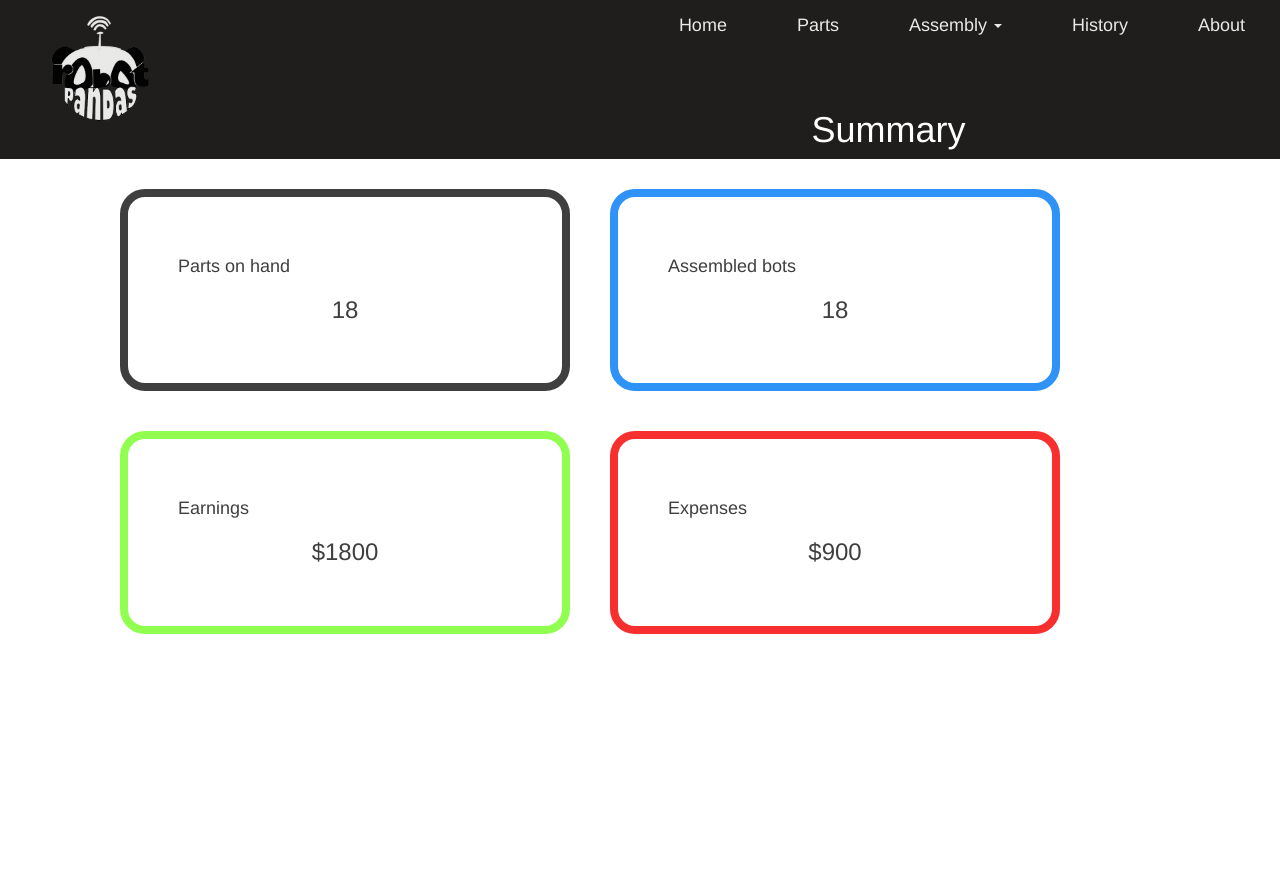
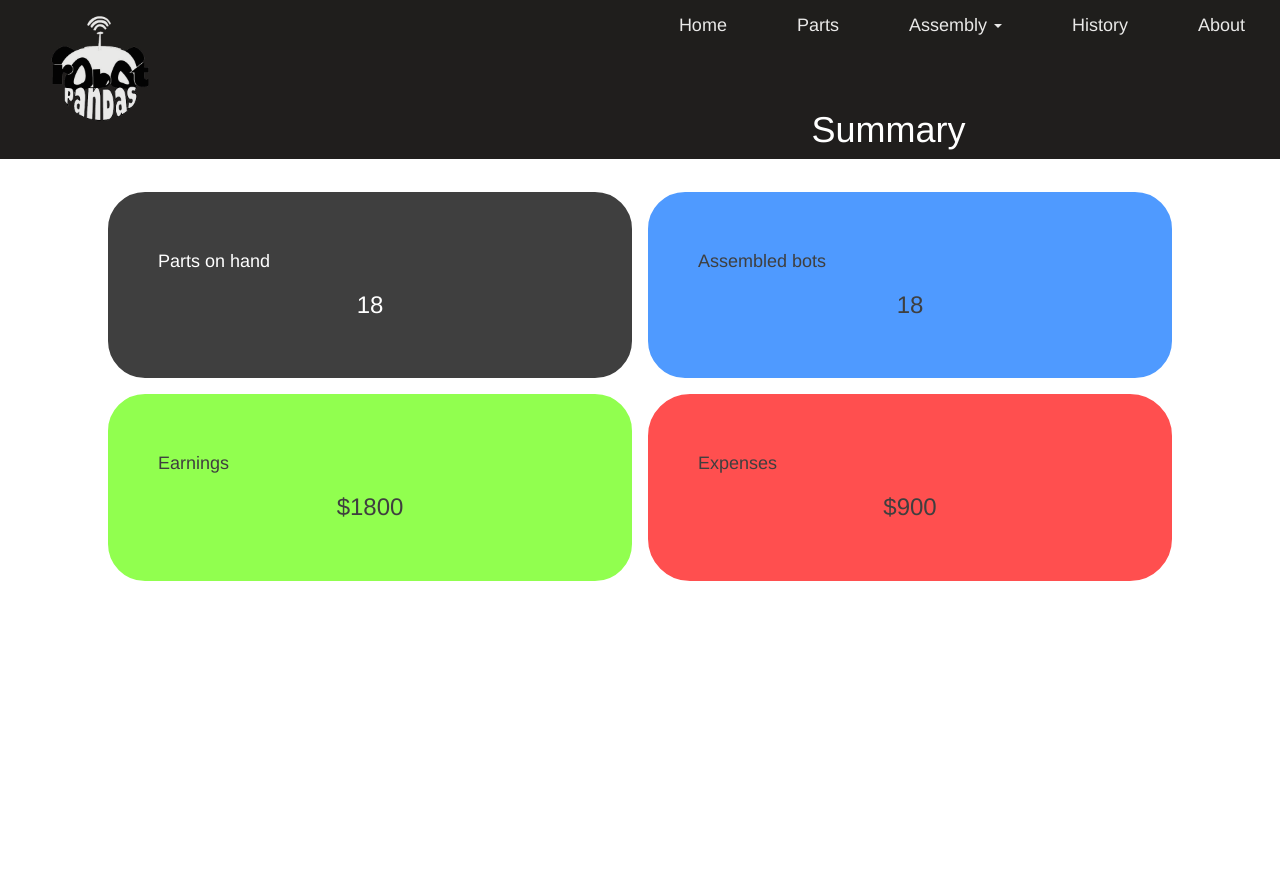
Before and after one commit to tomminwoonam/COMP4711ASN, a CodeIgniter app: page /database/ in a window 1280 px wide. Shown: the top 874 px of the page. Run offline with CodeIgniter, Linux system fonts and the light colour scheme.

Commit message:
improved css

```diff
--- a/application/views/homepage.php
+++ b/application/views/homepage.php
@@ -1,21 +1,21 @@
-<div class="container-fluid">
+<div class="container-fluid homecontainer">
     <div class="col-sm-12">
 
-        <div class="col-sm-5 graybox">
+        <div class="col-sm-6 graybox">
             <h4>Parts on hand</h4>
             <h3 class="homedashvalue">{totparts}</h3>
         </div>
-        <div class="col-sm-5 bluebox">
+        <div class="col-sm-6 bluebox">
             <h4>Assembled bots</h4>
             <h3 class="homedashvalue">{totbots}</h3>
         </div>
     </div>
     <div class="col-sm-12">
-        <div class="col-sm-5 greenbox">
+        <div class="col-sm-6 greenbox">
             <h4>Earnings</h4>
             <h3 class="homedashvalue">${earnings}</h3>
         </div>
-        <div class="col-sm-5 redbox">
+        <div class="col-sm-6 redbox">
             <h4>Expenses</h4>
             <h3 class="homedashvalue">${expenses}</h3>
         </div>
--- a/application/views/parts.php
+++ b/application/views/parts.php
@@ -1,4 +1,4 @@
-<div class=" container-fluid">
+<div class=" container-fluid partscontainer">
     {parts}
     <div class="col-sm-4 parts">
         <a href="/parts/{id}">
--- a/application/views/template.php
+++ b/application/views/template.php
@@ -46,11 +46,15 @@ defined('BASEPATH') OR exit('No direct script access allowed');
                 </div>
             </div>
         </nav>
+
         <div class="container-fluid titlediv">
+
             <h1 class="ptitle">{ptitle}</h1></div>
+
         <div class="container">
             {content}
         </div>
+
         <footer id="footerucorp">
             <img src="/img/umbrellacorp.png" height="50">
         </footer>
--- a/public/css/template.css
+++ b/public/css/template.css
@@ -55,43 +75,45 @@ footer {
 html,
 body {
     height: 100%;
-    margin: 0;
+    margin: auto;
     padding: 0;
     /*content text colour*/
     color: #5e5c5b;
     background-color: white;
 }
+.homecontainer {
+    background-color: white;
+    border-radius: 15px;
+    border: 5px solid white;
+    padding: 10px;
+}
 .redbox {
-    /*background-color: #ff4f4f;*/
+    background-color: #ff4f4f;
     color: #3f3f3f;
-    border-radius: 25px;
-    border: 8px solid #f72f2f;
+    border-radius: 50px;
+    border: 8px solid white;
     padding: 50px;
-    margin: 20px 20px;
 }
 .greenbox {
-    /*background-color: #91ff4f;*/
+    background-color: #91ff4f;
     color: #3f3f3f;
-    border-radius: 25px;
-    border: 8px solid #91ff4f;
+    border-radius: 45px;
+    border: 8px solid white;
     padding: 50px;
-    margin: 20px 20px;
 }
 .graybox {
-    /*background-color: #3f3f3f;*/
-    color: #3f3f3f;
-    border-radius: 25px;
-    border: 8px solid #3f3f3f;
+    background-color: #3f3f3f;
+    color: white;
+    border-radius: 45px;
+    border: 8px solid white;
     padding: 50px;
-    margin: 20px 20px;
 }
 .bluebox {
-    /*background-color: #4f9aff;*/
+    background-color: #4f9aff;
     color: #3f3f3f;
-    border-radius: 25px;
-    border: 8px solid #2f92f7;
+    border-radius: 45px;
+    border: 8px solid white;
     padding: 50px;
-    margin: 20px 20px;
 }
 .assembly-header {
     text-align: center;
```
Also changed, not shown: other parts of public/css/template.css (+28 -4 lines), application/views/assembly.php (+8 -8 lines).
